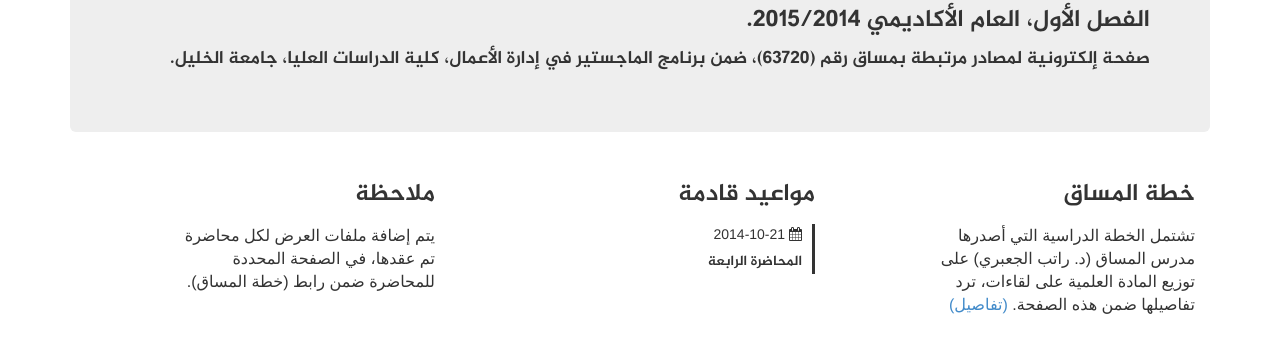
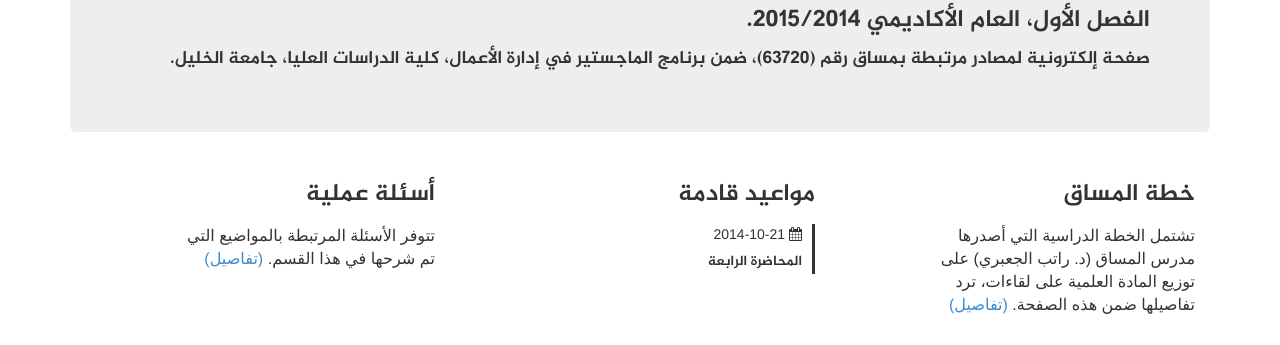
Before and after one commit to mytamimi/com-law, a website: page app/index.html in a window 1280 px wide. Shown: the part 229-574 px from the top of the page. Drawn offline with Linux system fonts and the light colour scheme.

Commit message:
Added the exercises block.

```diff
--- a/app/partials/main.html
+++ b/app/partials/main.html
@@ -7,7 +7,7 @@
     <div class="col-sm-3">
         <h3>خطة المساق</h3>
         <p>تشتمل الخطة الدراسية التي أصدرها مدرس المساق (د. راتب الجعبري) على توزيع المادة العلمية على لقاءات، ترد تفاصيلها ضمن هذه الصفحة.
-            <a href="#/outline">(تفاصيل)</a>
+            <a ng-href="#/outline">(تفاصيل)</a>
         </p>
     </div>
     <div class="col-sm-3 col-sm-offset-1">
@@ -22,7 +22,7 @@
         <h5 ng-if="!events.length">لا توجد حاليا أية مواعيد.</h5>
     </div>
     <div class="col-sm-3 col-sm-offset-1">
-        <h3>ملاحظة</h3>
-        <p>يتم إضافة ملفات العرض لكل محاضرة تم عقدها، في الصفحة المحددة للمحاضرة ضمن رابط (خطة المساق).</p>
+        <h3>أسئلة عملية</h3>
+        <p>تتوفر الأسئلة المرتبطة بالمواضيع التي تم شرحها في هذا القسم. <a ng-href="#/exercises">(تفاصيل)</a></p>
     </div>
 </div>
```
